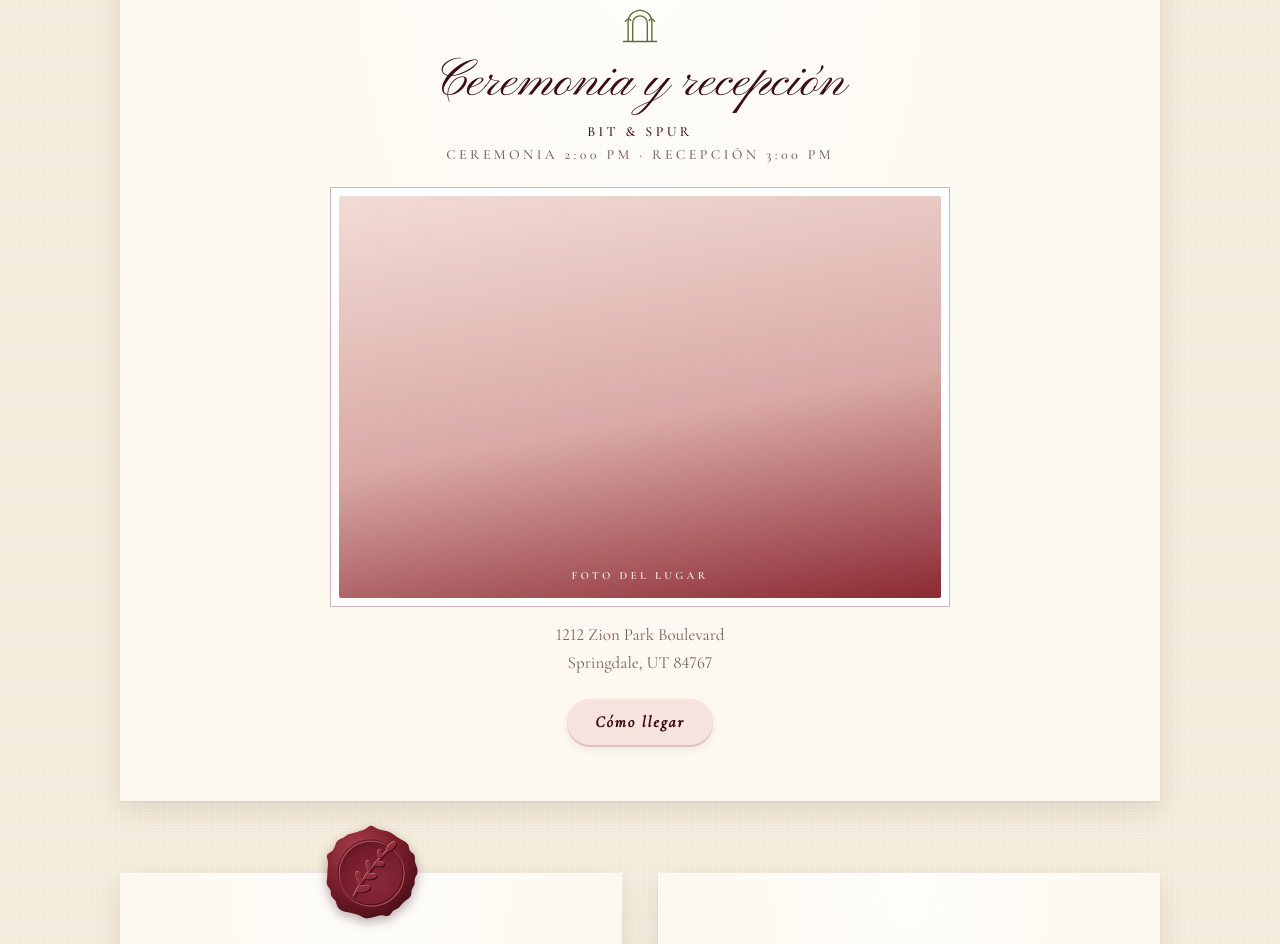
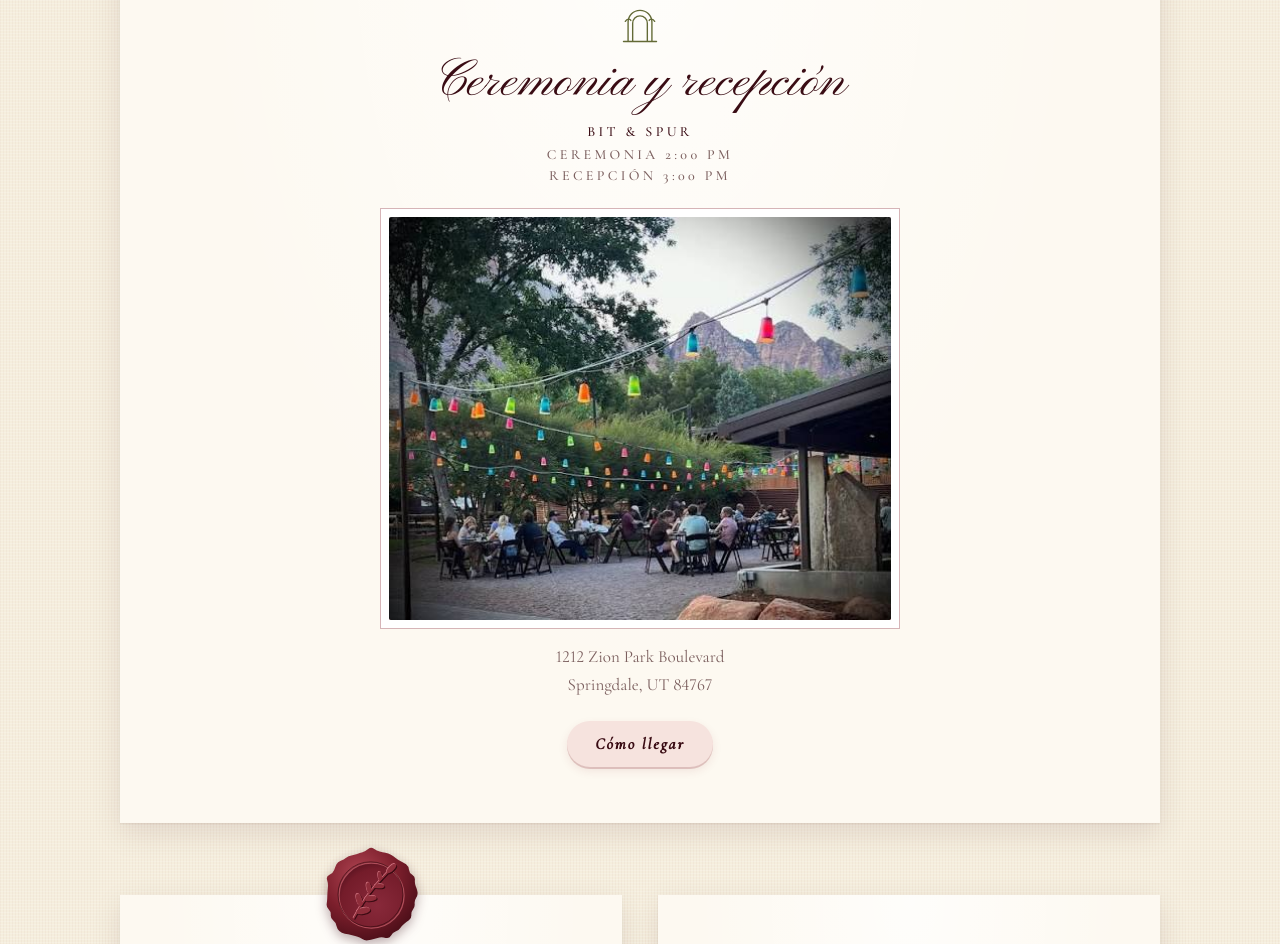
Before and after one commit to marley2025/boda-annie-rafael, a plain HTML site: page propuesta-4-invitacion.html in a window 1280 px wide. Shown: the part 3045-3989 px from the top of the page. Drawn offline with nearby package versions, Linux system fonts and the light colour scheme.

Commit message:
Foto del lugar: Bit & Spur
Co-Authored-By: Claude Opus 5.5 <noreply@anthropic.com>

```diff
--- a/propuesta-4-invitacion.html
+++ b/propuesta-4-invitacion.html
@@ -112,6 +112,7 @@
   .duo .ph{aspect-ratio:3/4}
   .frame{border:1px solid rgba(139,42,51,.35);padding:8px;margin:22px 0 14px;background:#fff}
   .frame .ph{aspect-ratio:3/2;box-shadow:none}
+  #lugar .frame .ph{aspect-ratio:499/400}
 
   /* Fecha */
   .fecha{margin:24px auto 0;max-width:330px}
@@ -209,7 +210,7 @@
     img.ph.side{aspect-ratio:auto;height:100%;min-height:100%}
     #padres{padding:56px 48px}
     #padres .padres{grid-template-columns:1fr 1fr;max-width:640px;margin:24px auto 0}
-    #lugar .frame{max-width:620px;margin-left:auto;margin-right:auto}
+    #lugar .frame{max-width:520px;margin-left:auto;margin-right:auto}
     #rsvp form{max-width:600px;margin-left:auto;margin-right:auto}
     #rsvp .deadline{max-width:520px}
     .ph.wide{aspect-ratio:21/9}
@@ -320,8 +321,8 @@
       <svg class="ic" aria-hidden="true"><use href="#i-arco"/></svg>
       <h2>Ceremonia y recepción</h2>
       <p class="cap ink">Bit &amp; Spur</p>
-      <p class="cap">Ceremonia 2:00 PM · Recepción 3:00 PM</p>
-      <div class="frame"><div class="ph" data-label="Foto del lugar"></div></div>
+      <p class="cap">Ceremonia 2:00 PM<br>Recepción 3:00 PM</p>
+      <div class="frame"><img class="ph" src="img/lugar-bit-spur.jpg" alt="Patio del Bit &amp; Spur en Springdale con luces de colores y los acantilados de Zion al fondo" loading="lazy" decoding="async"></div>
       <p class="txt">1212 Zion Park Boulevard<br>Springdale, UT 84767</p>
       <a class="btn soft" href="https://www.google.com/maps/search/?api=1&amp;query=Bit+%26+Spur,+1212+Zion+Park+Boulevard,+Springdale,+UT+84767" target="_blank" rel="noopener">Cómo llegar</a>
     </article>
```
Also changed, not shown: img/lugar-bit-spur.jpg (added).
